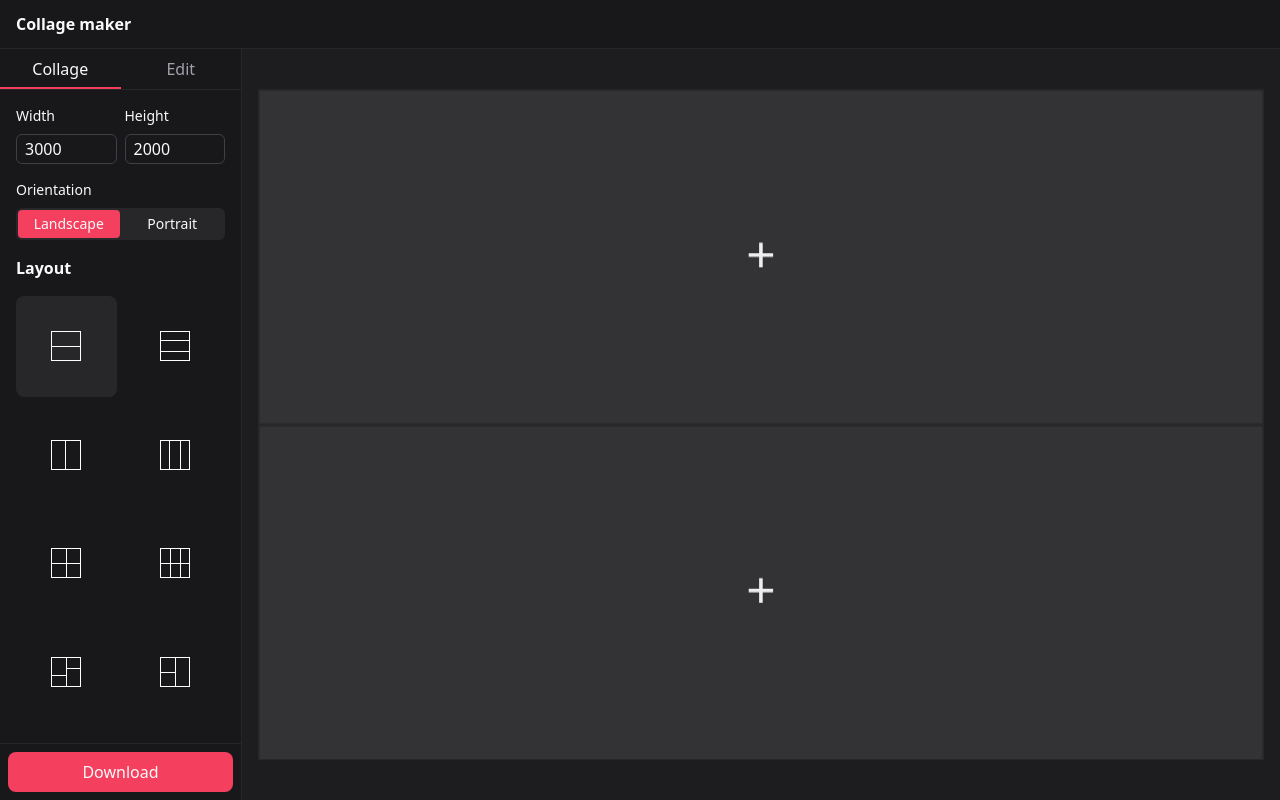
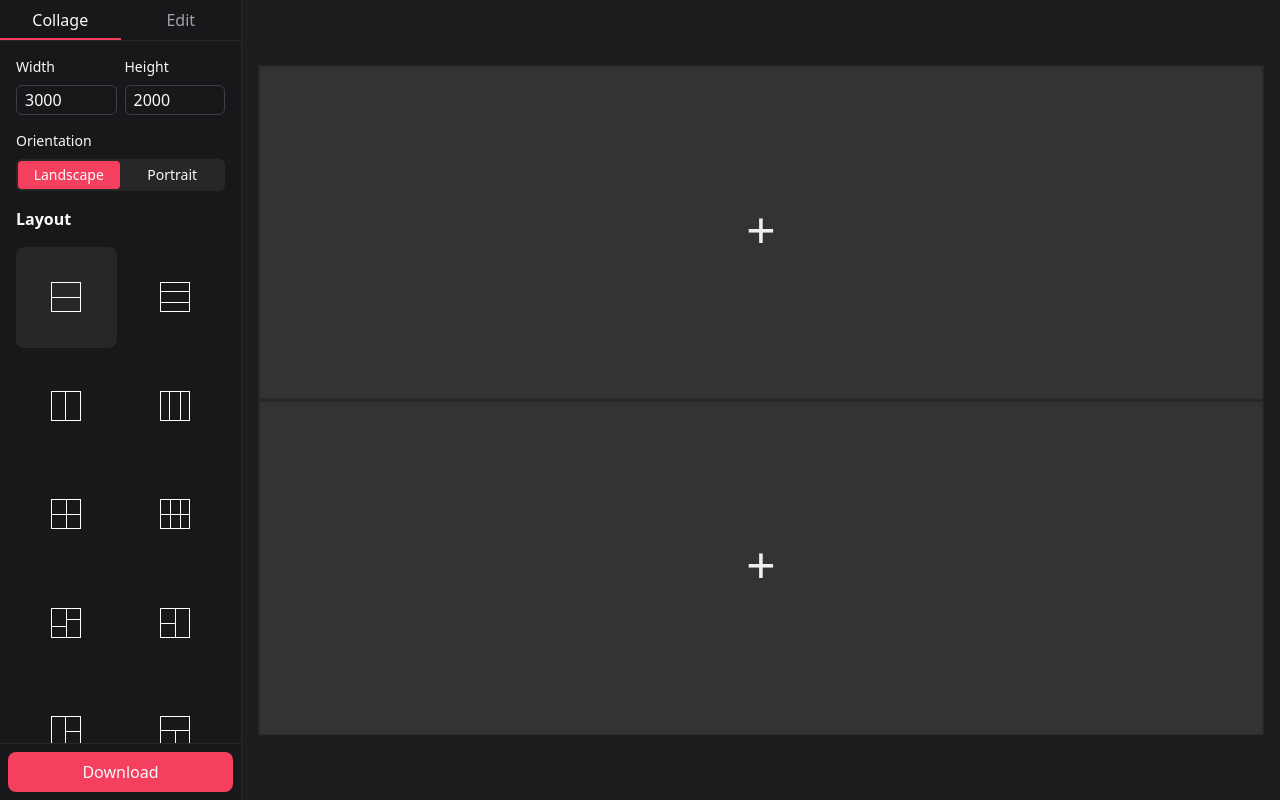
Before and after one commit to lionpuro/collage-maker, a SvelteKit app: page / in a window 1280 px wide. Built offline with nearby package versions, Linux system fonts and the light colour scheme.

Commit message:
hide header on large viewports

```diff
--- a/src/routes/+page.svelte
+++ b/src/routes/+page.svelte
@@ -229,8 +229,8 @@
 	}
 </script>
 
-<Header>
-	{#if !$lgViewport}
+{#if !$lgViewport}
+	<Header>
 		<div class="flex p-2">
 			<button
 				disabled={$exporting}
@@ -240,8 +240,8 @@
 				Download
 			</button>
 		</div>
-	{/if}
-</Header>
+	</Header>
+{/if}
 <div class="flex h-full min-h-0 flex-col lg:flex-row-reverse">
 	<div
 		class="flex h-full min-h-0 w-full min-w-0 flex-col bg-[#1d1d20] p-1 lg:p-4"
```
